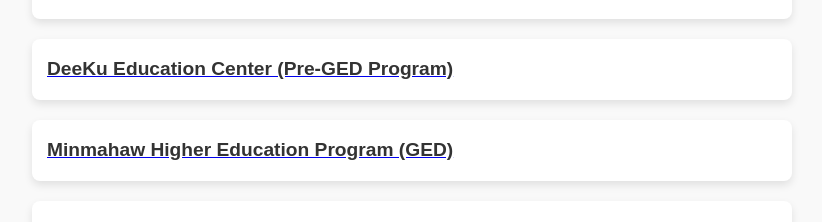
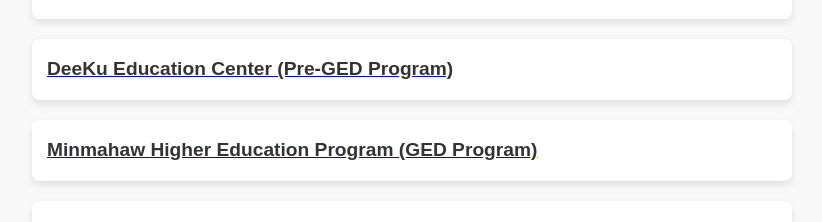
Before and after one commit to mimyar17/portfolio, a plain HTML site: page index.html in a window 1280 px wide. Shown: the part 1288-1510 px from the top of the page, without its empty margins (228-1050 px from the left). Drawn offline with Linux system fonts and the light colour scheme.

Commit message:
Update index.html

```diff
--- a/index.html
+++ b/index.html
@@ -87,7 +87,7 @@
     </div>
 
      <div class="card">
-      <a href="mhep.pdf" target="_blank"><h3>Minmahaw Higher Education Program (GED)</h3></a>
+      <a href="mhep.pdf" target="_blank"><h3>Minmahaw Higher Education Program (GED Program)</h3></a>
     </div>
 
     <div class="card">
```
